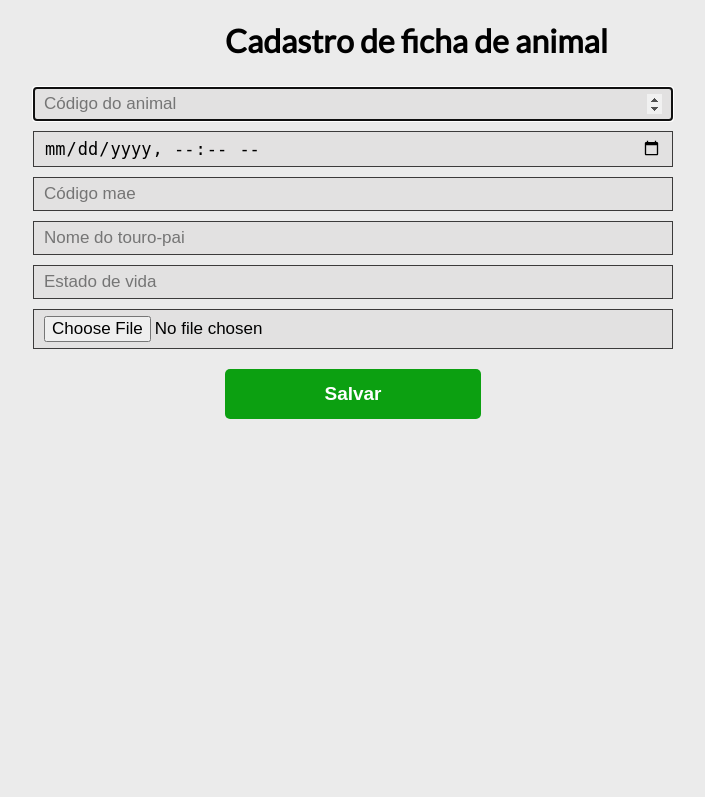
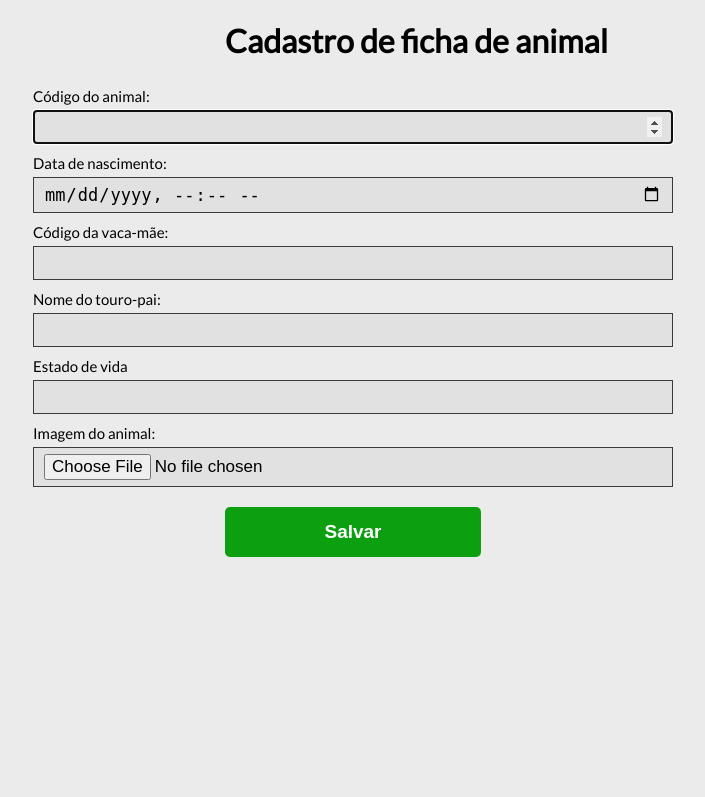
Before and after one commit to pedro-lill/ProjetoIntegrado, a PHP site: page /controller/fichaController.php?acao=adiciona in a window 1280 px wide. Shown: the part 60-857 px from the top of the page, without its empty margins (287-992 px from the left). Run offline with PHP 8.4, Linux system fonts and the light colour scheme; some libraries are stand-ins or nearby versions.

Commit message:
alterando placeholder

```diff
--- a/controller/views/cadastraFicha.php
+++ b/controller/views/cadastraFicha.php
@@ -21,12 +21,30 @@
     <form action="" method="post" enctype="multipart/form-data">
       <div>
         <h1>Cadastro de ficha de animal</h1>
-        <input type="number" placeholder="Código do animal" name="field_codAnimal" autofocus value="<?=$codAnimal ?>" required>
-        <input type="datetime-local" name="field_dtNascimento" maxlength="100" id="id_dtNascimento" value="<?=$dtNascimento?>" required>
-        <input type="number" placeholder="Código mae" name="field_codMae" maxlength="100" id="id_codMae" value="<?=$codMae?>" required>
-        <input type="text" placeholder="Nome do touro-pai" name="field_nomePai" maxlength="50" id="id_nomePai" value="<?=$nomePai?>" required>
-        <input type="number" placeholder="Estado de vida" name="field_estadoVida" maxlength="50" id="id_estadoVida" value="<?=$estadoVida?>" required>
-        <input type="file" name="field_imagem" id="id_imagem" maxlength="50" id="id_nomeImagem" autofocus value="<?=$nomeImagem?>" required>
+        <div>
+          <label class="label" for="id_codAnimal">Código do animal: </label>
+          <input type="number" name="field_codAnimal" id="id_codAnimal" autofocus value="<?=$codAnimal ?>" required>
+        </div>
+        <div>
+          <label class="label" for="id_dtNascimento">Data de nascimento: </label>
+          <input type="datetime-local" name="field_dtNascimento" maxlength="100" id="id_dtNascimento" value="<?=$dtNascimento?>" required>
+        </div>
+        <div>
+          <label class="label" for="id_codMae">Código da vaca-mãe: </label>
+          <input type="number" name="field_codMae" maxlength="100" id="id_codMae" value="<?=$codMae?>" required>
+        </div>
+        <div>
+          <label class="label" for="id_nomePai">Nome do touro-pai: </label>
+          <input type="text" name="field_nomePai" maxlength="50" id="id_nomePai" value="<?=$nomePai?>" required>
+        </div>
+        <div>
+          <label class="label" for="id_estadoVida">Estado de vida </label>
+          <input type="number" name="field_estadoVida" maxlength="50" id="id_estadoVida" value="<?=$estadoVida?>" required>
+        </div>
+        <div>
+          <label class="label" for="id_nomeImagem">Imagem do animal: </label>
+          <input type="file" name="field_imagem" id="id_imagem" maxlength="50" id="id_nomeImagem" autofocus value="<?=$nomeImagem?>" required>
+        </div>
         <button name="adiciona" class="button-form" type="submit">Salvar</button>
       </div>
     </form>
--- a/controller/views/cadastraInseminacao.php
+++ b/controller/views/cadastraInseminacao.php
@@ -29,7 +29,7 @@
     <h1>Cadastro de inseminação</h1>
       <input type="number" placeholder="Código do animal"  name="field_codAnimal" size="100" maxlength="100"  value="<?=$codAnimal?>" required>
       <input type="datetime-local" name="field_dtInseminacao" size="100" maxlength="100" id="id_dtInseminacao" value="<?=$dtInseminacao?>" required>
-      <input type="text" placeholder="Nome do touro inseminador"  name="field_touroInseminador" size="100" maxlength="100" id="id_touroInseminador" value="<?=$touroInseminador?>"required>
+      <input type="text" placeholder="Touro inseminador"  name="field_touroInseminador" size="100" maxlength="100" id="id_touroInseminador" value="<?=$touroInseminador?>"required>
       <input type="text" placeholder="Inseminador responsável" name="field_inseminadorResponsavel" size="100" maxlength="100" id="id_inseminadorResponsavel" value="<?=$inseminadorResponsavel?>" required>
       <input type="text" placeholder="Retorno" name="field_retorno" size="100" maxlength="100" id="id_retorno" value="<?=$retorno?>">
       <input type="datetime-local" name="field_novaDtInseminacao" size="100" maxlength="100" id="id_novaDtInseminacao" value="<?=$novaDtInseminacao?>"> <!--data de retorno da nova inseminacao-->
--- a/css/adicionar-ficha.css
+++ b/css/adicionar-ficha.css
@@ -20,6 +20,14 @@ select {
     border: 0.5px solid #3c3b3b;
     box-sizing: border-box;
     font-size: 17px;
+}
+
+.label {
+    width: 50%;
+    margin: 5px 0 0px 25%;
+    display: inline-block;
+    box-sizing: border-box;
+    font-size: 15px;
 }
 
 .historico {
```
Also changed, not shown: controller/views/cadastraTratamento.php (+4 -4 lines).
